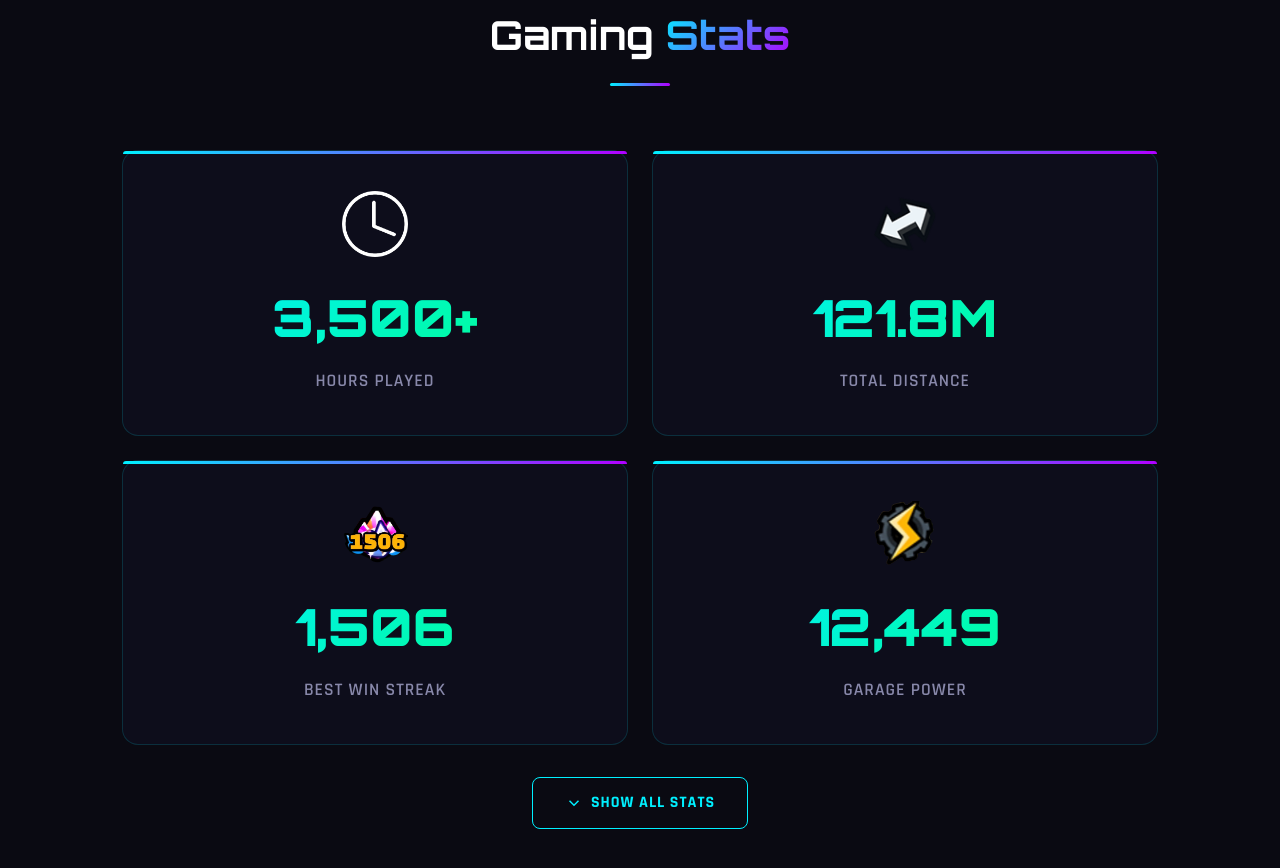
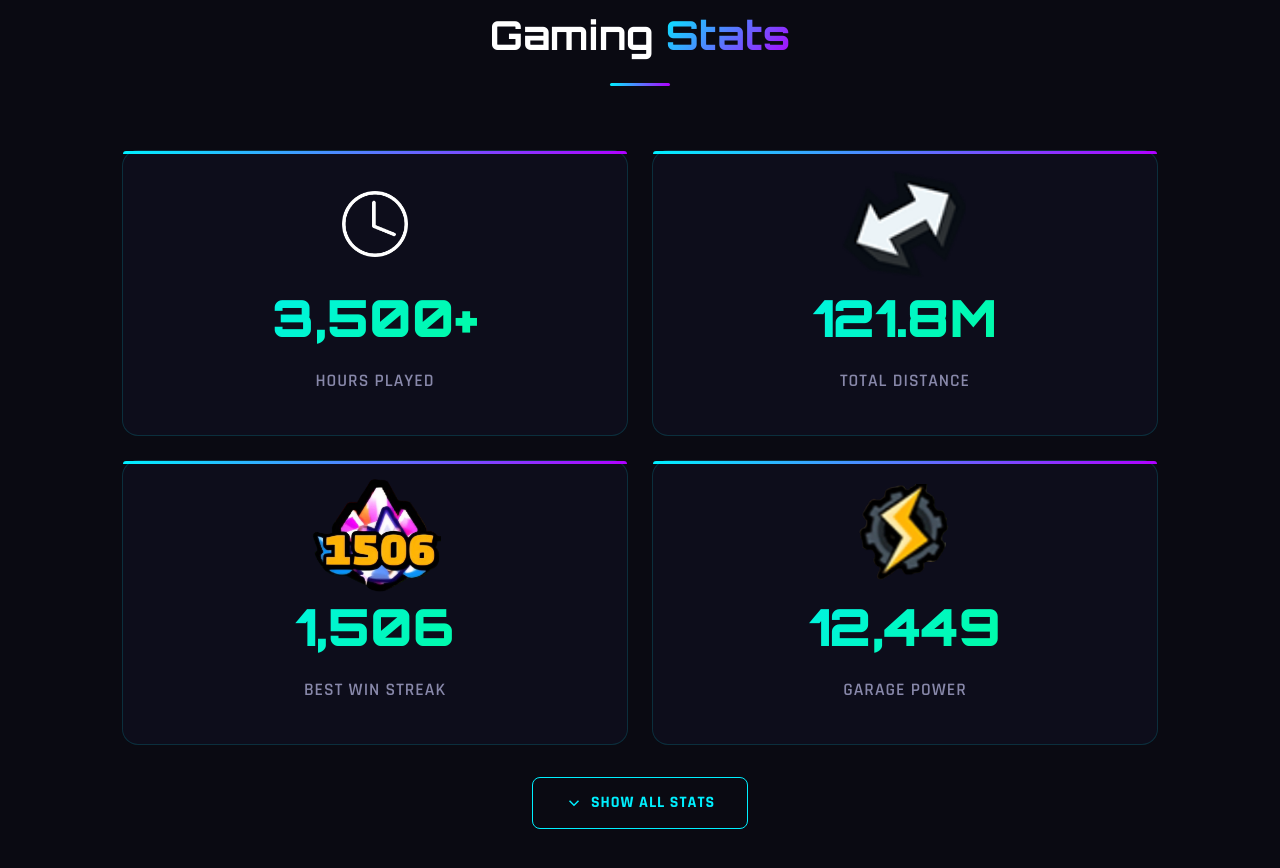
Before and after one commit to Volt-r5f/volt-r5f.github.io, a plain HTML site: page index.html in a window 1280 px wide. Shown: the part 1698-2566 px from the top of the page. Drawn offline with Linux system fonts and the light colour scheme.

Commit message:
Resize featured stat icons: Win Streak +100%, Garage Power +50%, Total Distance +100%
Co-Authored-By: Claude Opus 4.6 <noreply@anthropic.com>

```diff
--- a/index.html
+++ b/index.html
@@ -981,21 +981,21 @@
             </div>
             <div class="stat-card">
                 <div class="stat-icon">
-                    <img src="icons/distance.png" alt="Distance" style="width: 100%; height: 100%; object-fit: contain;">
+                    <img src="icons/distance.png?v=2" alt="Distance" style="width: 132px; height: 132px; object-fit: contain;">
                 </div>
                 <div class="stat-value" data-target="122" data-formatted="121.8M">0</div>
                 <div class="stat-label">Total Distance</div>
             </div>
             <div class="stat-card">
                 <div class="stat-icon">
-                    <img src="icons/win_streak.png" alt="Win Streak">
+                    <img src="icons/win_streak.png?v=2" alt="Win Streak" style="width: 132px; height: 132px; object-fit: contain;">
                 </div>
                 <div class="stat-value" data-target="1506">0</div>
                 <div class="stat-label">Best Win Streak</div>
             </div>
             <div class="stat-card">
                 <div class="stat-icon">
-                    <img src="icons/garage_power.png?v=2" alt="Garage Power">
+                    <img src="icons/garage_power.png?v=3" alt="Garage Power" style="width: 99px; height: 99px; object-fit: contain;">
                 </div>
                 <div class="stat-value" data-target="12449">0</div>
                 <div class="stat-label">Garage Power</div>
```
